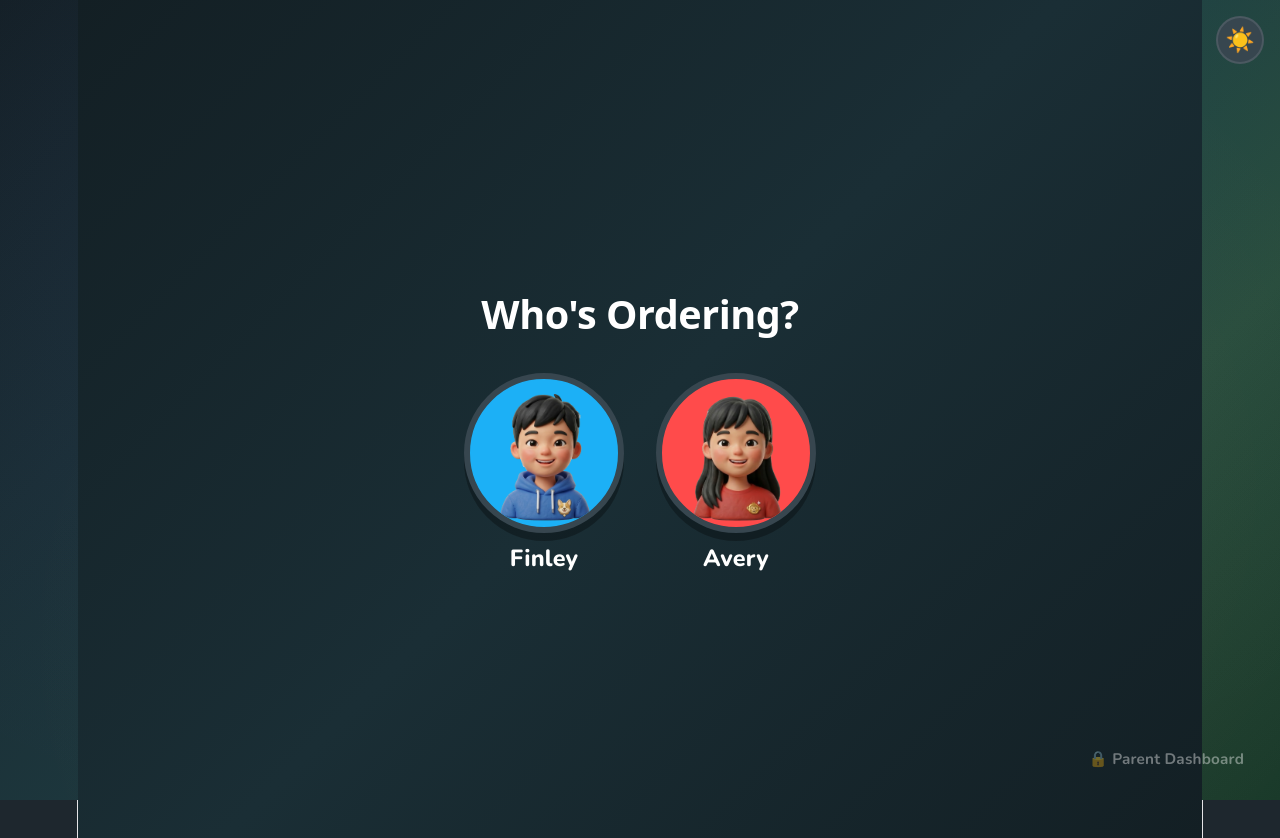
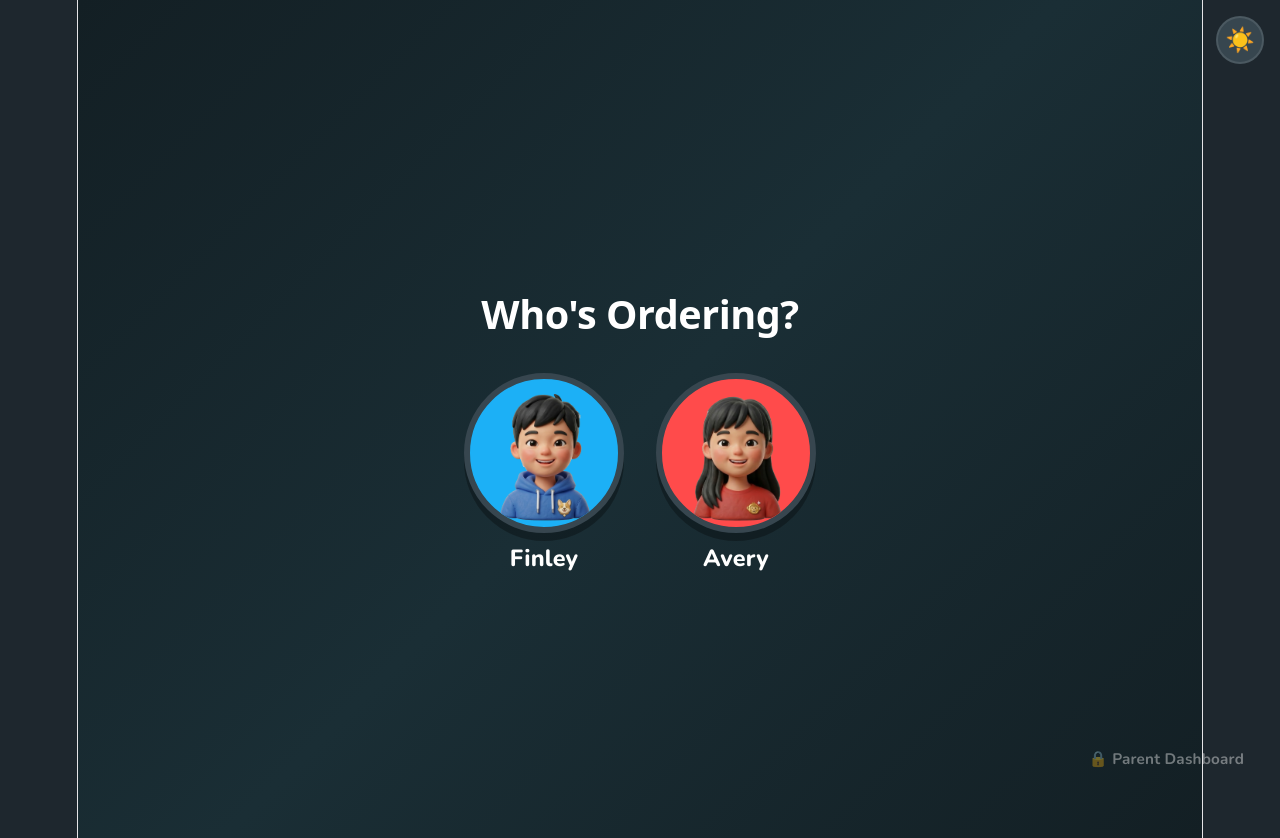
Before and after one commit to numinamedia/kids_menu, a React (Vite) app: page / in a window 1280 px wide. Built offline with nearby package versions, Linux system fonts and the light colour scheme; no server answers; the database is empty.

Commit message:
fix: Fix z-index on background to prevent it from covering content

```diff
--- a/src/components/v3/v3.css
+++ b/src/components/v3/v3.css
@@ -25,7 +25,7 @@
 .v3-kids-bg {
   position: fixed;
   inset: 0;
-  z-index: 0;
+  z-index: -1;
   overflow: hidden;
   pointer-events: none;
   background: linear-gradient(135deg, #131F24 0%, #1a2e35 25%, #1e3a40 50%, #2a4a3a 75%, #1a3a2a 100%);
```
